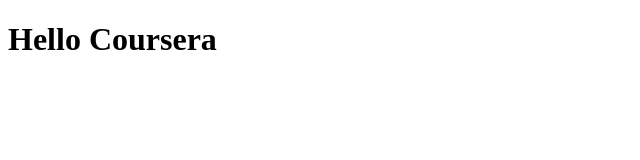
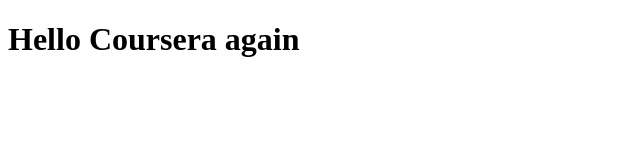
Before and after one commit to ErgonStreamGH/coursera-test, a plain HTML site: page site/Index.html in a window 1280 px wide. Shown: the whole page, without its empty margins (0-640 px from the left). Drawn offline with Linux system fonts and the light colour scheme.

Commit message:
My First Page Update

```diff
--- a/site/Index.html
+++ b/site/Index.html
@@ -4,6 +4,6 @@
 	<title>Hello Coursera!</title>
 </head>
 <body>
-<h1>Hello Coursera<h1>
+<h1>Hello Coursera again<h1>
 </body>
 </html>
```
